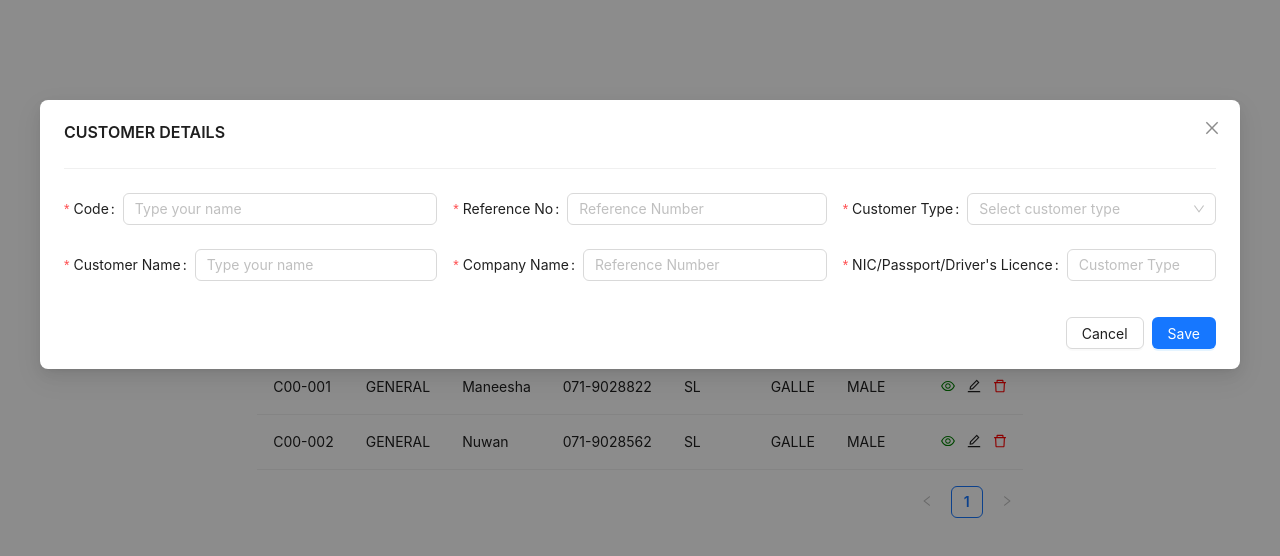
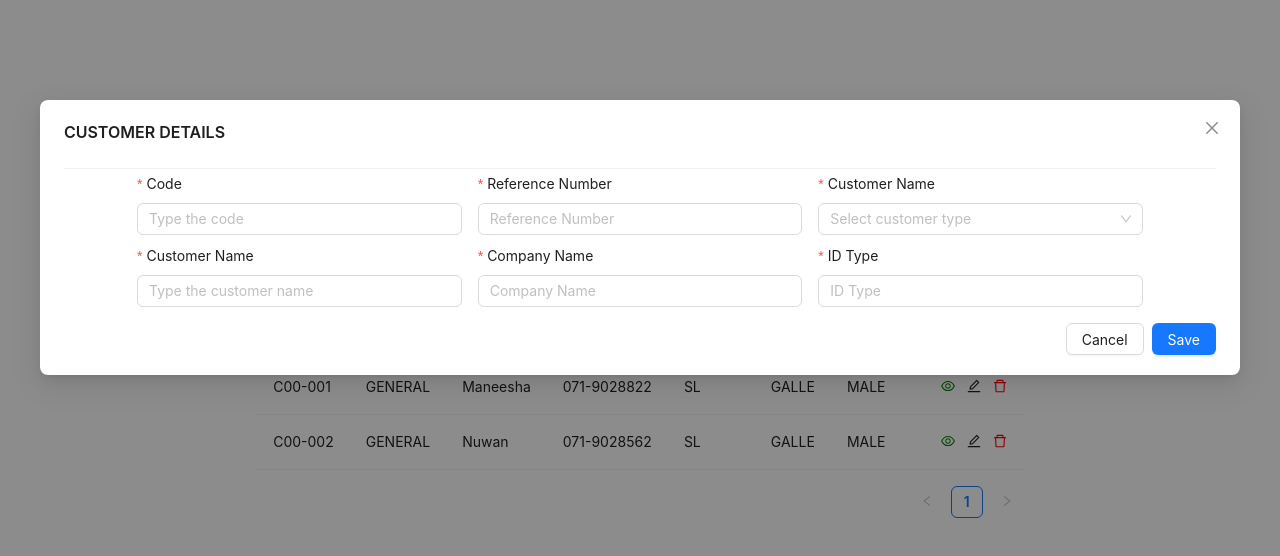
Before and after one commit to mGunawardhana/Ant-Design-React-Table-Loading, a React (Create React App) app: page / in a window 1280 px wide. Both pictures are taken after a click on the element 989 px from the left and 282 px from the top of the page. Shown: the top 556 px of the page. Built offline with nearby package versions, Linux system fonts and the light colour scheme.

Commit message:
text field aligned first and second rows

```diff
--- a/src/App.js
+++ b/src/App.js
@@ -1,14 +1,14 @@
 import "./App.css";
 import {
-  Button,
+  Image,
+  Col,
   Divider,
+  Form,
   Input,
   Modal,
-  Form,
+  Row,
+  Select,
   Table,
-  Row,
-  Col,
-  Select,
 } from "antd";
 import { useState } from "react";
 import {
@@ -16,11 +16,12 @@ import {
   EditOutlined,
   EyeOutlined,
   PlusCircleFilled,
+  SearchOutlined,
   VerticalAlignBottomOutlined,
-  SearchOutlined,
 } from "@ant-design/icons";
 
 function App() {
+  const [form] = Form.useForm();
   const [isEditing, setIsEditing] = useState(false);
   const [editingStudent, setEditingStudent] = useState(null);
   const [dataSource, setDataSource] = useState([
@@ -170,14 +171,12 @@ function App() {
           title="CUSTOMER DETAILS"
           visible={isEditing}
           okText="Save"
-          onCancel={() => {
-            resetEditing();
-          }}
+          onCancel={resetEditing}
           width={1200}
-          hight={1000}
+          height={800}
           onOk={() => {
-            setDataSource((pre) => {
-              return pre.map((student) => {
+            setDataSource((prev) => {
+              return prev.map((student) => {
                 if (student.id === editingStudent.id) {
                   return editingStudent;
                 } else {
@@ -190,60 +189,70 @@ function App() {
         >
           <Divider />
           <Form
+            form={form}
+            name="validateOnly"
+            layout="vertical"
             autoComplete="off"
-            onFinish={(values) => {
-              console.log({ values });
-            }}
             onFinishFailed={(error) => {
               console.log({ error });
             }}
+            style={{
+              display: "flex",
+              justifyContent: "center",
+              alignItems: "center",
+            }}
           >
-            <Row gutter={[16, 16]} justify="center">
-              <Col xs={24} sm={12} md={8}>
+            <Row
+              gutter={[16, 6]}
+              justify="center"
+              style={{ marginTop: -20}}
+            >
+              {" "}
+              <Col span={7}>
+                {/*<label>Code:*</label>*/}
                 <Form.Item
+                  label="Code"
                   name="code"
-                  label="Code"
                   rules={[
                     {
                       required: true,
-                      //   message: "Please enter your name",
+                      message: "Please enter the code",
                     },
-                    { whitespace: true },
-                    { min: 3 },
+                    { whitespace: false },
                   ]}
                   hasFeedback
+                  labelAlign="top"
                 >
-                  <Input placeholder="Type your name" />
+                  <Input placeholder="Type the code" />
                 </Form.Item>
               </Col>
-              <Col xs={24} sm={12} md={8}>
+              <Col span={7}>
+                {/*<label>Reference Name</label>*/}
                 <Form.Item
+                  label="Reference Number"
                   name="reference_number"
-                  label="Reference No:"
                   rules={[
                     {
                       required: true,
-                      //   message: "Please enter your name",
+                      message: "Please enter the reference number",
                     },
-                    { whitespace: true },
-                    { min: 3 },
+                    { whitespace: false },
                   ]}
                   hasFeedback
                 >
                   <Input placeholder="Reference Number" />
                 </Form.Item>
               </Col>
-              <Col xs={24} sm={12} md={8}>
+              <Col span={7}>
+                {/*<label>Customer Type:*</label>*/}
                 <Form.Item
                   name="customer_type"
-                  label="Customer Type"
+                  label="Customer Name"
                   rules={[
                     {
                       required: true,
-                      // message: "Please enter your name",
+                      message: "Please select the customer type",
                     },
-                    { whitespace: true },
-                    { min: 3 },
                   ]}
                   hasFeedback
                 >
@@ -254,59 +263,55 @@ function App() {
                   </Select>
                 </Form.Item>
               </Col>
-            </Row>
-            <Row gutter={[16, 16]} justify="center">
-              <Col xs={24} sm={12} md={8}>
+              <Col span={7} style={{ marginTop: -20, marginBottom: -20 }}>
+                {/*<label>Customer Name: *</label>*/}
                 <Form.Item
                   name="customerName"
                   label="Customer Name"
                   rules={[
                     {
                       required: true,
-                      //   message: "Please enter your name",
+                      message: "Please enter the customer name",
                     },
-                    { whitespace: true },
-                    { min: 3 },
+                    { whitespace: false },
                   ]}
                   hasFeedback
                 >
-                  <Input placeholder="Type your name" />
+                  <Input placeholder="Type the customer name" />
                 </Form.Item>
               </Col>
-              <Col xs={24} sm={12} md={8}
-              >
+              <Col span={7} style={{ marginTop: -20, marginBottom: -20 }}>
+                {/*<label>Company Name</label>*/}
                 <Form.Item
-                       label="Company Name:"
                   name="companyName"
+                  label="Company Name"
                   rules={[
                     {
                       required: true,
-                        //   message: "Please enter your name",
+                      message: "Please enter the company name",
                     },
-                      { whitespace: true },
-                      { min: 3 },
+                    { whitespace: false },
                   ]}
                   hasFeedback
                 >
-                    <Input placeholder="Reference Number" />
+                  <Input placeholder="Company Name" />
                 </Form.Item>
-
               </Col>
-              <Col xs={24} sm={12} md={8}>
+              <Col span={7} style={{ marginTop: -20, marginBottom: -20 }}>
+                {/*<label>NIC/Passport/Driver's Licence: *</label>*/}
                 <Form.Item
                   name="idType"
-                  label="NIC/Passport/Driver's Licence"
+                  label="ID Type"
                   rules={[
                     {
                       required: true,
-                      //   message: "Please enter your name",
+                      message: "Please enter the ID type",
                     },
-                    { whitespace: true },
-                    { min: 3 },
+                    { whitespace: false },
                   ]}
                   hasFeedback
                 >
-                  <Input placeholder="Customer Type" />
+                  <Input placeholder="ID Type" />
                 </Form.Item>
               </Col>
             </Row>
```
Lines whose indentation alone changed are shown as unchanged.
